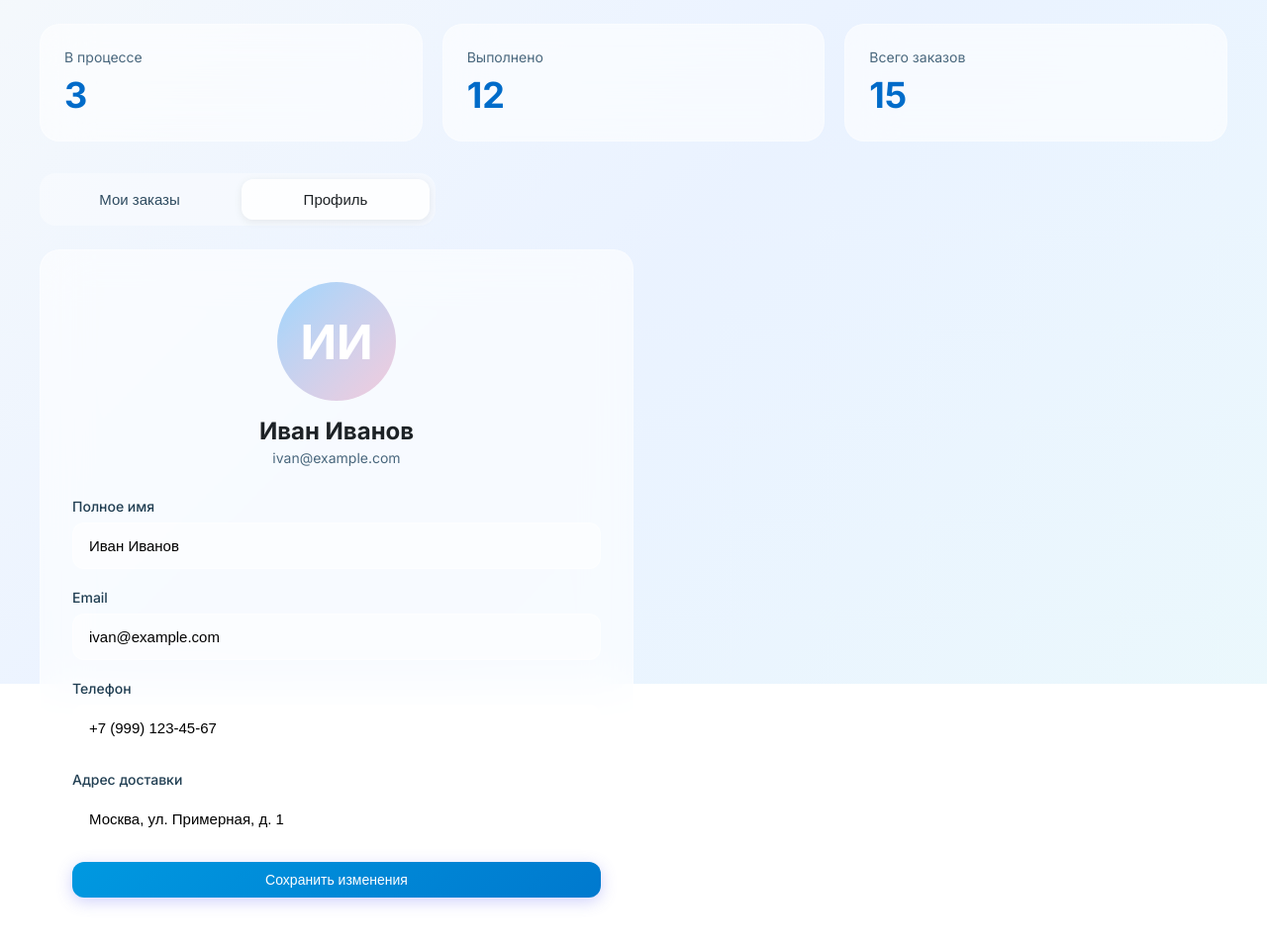
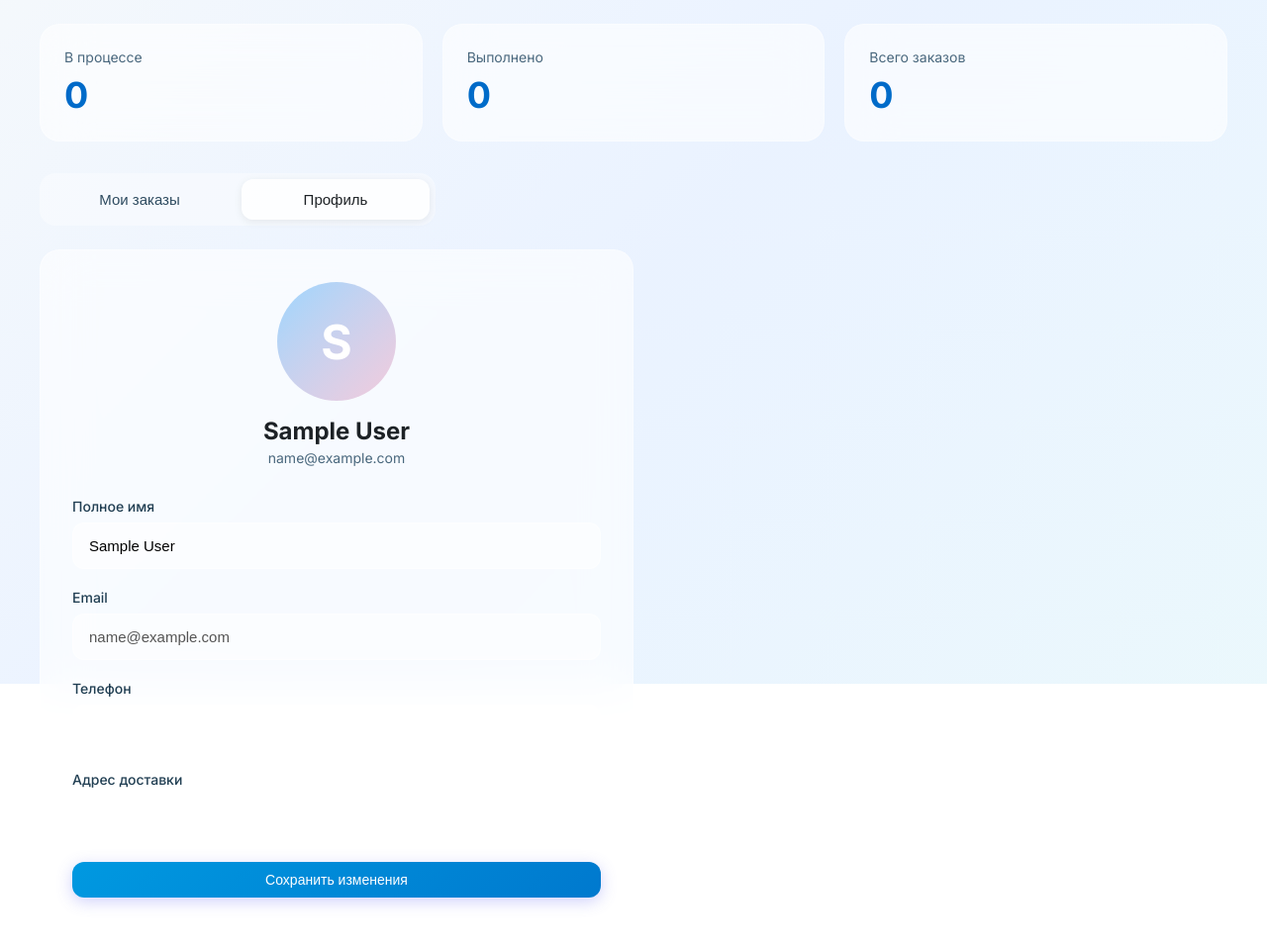
Before and after one commit to WorkHardDo/figurki-site, a Flask app: page /cabinet in a window 1280 px wide, after a click on "Профиль". Shown: the part 109-1069 px from the top of the page at 99% size. Run offline with Flask 3, Linux system fonts and the light colour scheme; the visitor is signed in with stand-in values (Sample User, id 1); data that the repository does not hold is empty.

Commit message:
полностью рабочий и допиленный лк

```diff
--- a/app.py
+++ b/app.py
@@ -33,6 +33,13 @@ class User(db.Model, UserMixin):
     email = db.Column(db.String(150), unique=True, nullable=False)
     password_hash = db.Column(db.String(200), nullable=False)
 
+    name = db.Column(db.String(100))
+    phone = db.Column(db.String(30))
+    address = db.Column(db.String(255))
+
+    orders = db.relationship('Order', backref='user', lazy=True)
+
+
 class Order(db.Model):
     id = db.Column(db.Integer, primary_key=True)
     user_id = db.Column(db.Integer, db.ForeignKey('user.id'), nullable=False)
@@ -43,7 +50,6 @@ class Order(db.Model):
     created_at = db.Column(db.DateTime, default=datetime.utcnow)
     status = db.Column(db.String(50), default='ожидает оплаты')
 
-    user = db.relationship('User', backref=db.backref('orders', lazy=True))
 
 # Создание всех таблиц при старте приложения
 with app.app_context():
@@ -85,32 +91,62 @@ def styles():
 # --- Аутентификация ---
 @app.route('/dashboard', methods=['GET', 'POST'])
 def dashboard():
+    # Если пользователь уже вошёл — ведём в кабинет
     if current_user.is_authenticated:
         return redirect(url_for('cabinet'))
 
     if request.method == 'POST':
-        action = request.form.get('action')  # "login" или "register"
-        email = request.form.get('email')
-        password = request.form.get('password')
+        action = request.form.get('action')  # login / register
 
+        # ---------------------- ЛОГИН ----------------------
         if action == 'login':
+            email = request.form.get('email')
+            password = request.form.get('password')
+
             user = User.query.filter_by(email=email).first()
+
             if user and check_password_hash(user.password_hash, password):
                 login_user(user)
                 return redirect(url_for('cabinet'))
+
             flash("Неверный email или пароль", "danger")
 
+        # ------------------- РЕГИСТРАЦИЯ -------------------
         elif action == 'register':
+            name = request.form.get("username")
+            email = request.form.get("email")
+            phone = request.form.get("phone")
+            address = request.form.get("address")
+            password = request.form.get("password")
+            confirm = request.form.get("confirm_password")
+
+            # Проверки
             if User.query.filter_by(email=email).first():
-                flash("Email уже зарегистрирован", "warning")
-            else:
-                hashed = generate_password_hash(password)
-                new_user = User(email=email, password_hash=hashed)
-                db.session.add(new_user)
-                db.session.commit()
-                flash("Регистрация успешна! Теперь войдите в систему.", "success")
+                flash("Этот email уже зарегистрирован", "warning")
+                return redirect(url_for('dashboard'))
+
+            if password != confirm:
+                flash("Пароли не совпадают", "danger")
+                return redirect(url_for('dashboard'))
+
+            # Создание пользователя
+            hashed = generate_password_hash(password)
+            new_user = User(
+                email=email,
+                password_hash=hashed,
+                name=name,
+                phone=phone,
+                address=address
+            )
+
+            db.session.add(new_user)
+            db.session.commit()
+
+            flash("Регистрация успешна! Теперь войдите в систему.", "success")
+            return redirect(url_for('dashboard'))
 
     return render_template('dashboard.html')
+
 
 @app.route('/logout')
 @login_required
@@ -123,8 +159,10 @@ def logout():
 @app.route('/cabinet')
 @login_required
 def cabinet():
+    # Получаем все заказы пользователя
     orders = Order.query.filter_by(user_id=current_user.id).all()
-    # Добавим определение цены прямо здесь
+
+    # Функция вычисления цены
     def get_price(size):
         if size == "small":
             return 3990
@@ -134,12 +172,25 @@ def cabinet():
             return 7990
         return 0
 
+    # Добавляем динамическое поле price + нормализуем статус
     for o in orders:
         o.price = get_price(o.size)
-        if not hasattr(o, "status") or not o.status:
+        if not getattr(o, "status", None):
             o.status = "ожидает оплаты"
 
-    return render_template('cabinet.html', user=current_user, orders=orders)
+    # Реальная статистика
+    in_progress = Order.query.filter_by(user_id=current_user.id, status="в процессе").count()
+    completed = Order.query.filter_by(user_id=current_user.id, status="готово").count()
+    total = Order.query.filter_by(user_id=current_user.id).count()
+
+    return render_template(
+        'cabinet.html',
+        user=current_user,
+        orders=orders,
+        in_progress=in_progress,
+        completed=completed,
+        total=total
+    )
 
 
 # --- Создание заказа ---
@@ -186,5 +237,30 @@ def update_status(order_id):
     else:
         return jsonify({'status': 'error', 'message': 'Нельзя изменить этот заказ'}), 400
 
+@app.route("/update_profile", methods=["POST"])
+@login_required
+def update_profile():
+    data = request.get_json()
+
+    if not data:
+        return jsonify({"status": "error", "message": "Нет данных"}), 400
+
+    name = data.get("name")
+    phone = data.get("phone")
+    address = data.get("address")
+
+    # Проверки
+    if not name:
+        return jsonify({"status": "error", "message": "Имя не может быть пустым"}), 400
+
+    # Обновляем пользователя
+    current_user.name = name
+    current_user.phone = phone
+    current_user.address = address
+
+    db.session.commit()
+
+    return jsonify({"status": "success", "message": "Профиль обновлён"})
+
 if __name__ == '__main__':
     app.run(debug=True)
--- a/templates/cabinet.html
+++ b/templates/cabinet.html
@@ -374,17 +374,18 @@
     <div class="stats-grid">
   <div class="stat-card">
     <div class="stat-label">В процессе</div>
-        <div class="stat-value">3</div>
+    <div class="stat-value">{{ in_progress }}</div>
   </div>
   <div class="stat-card">
     <div class="stat-label">Выполнено</div>
-        <div class="stat-value">12</div>
+    <div class="stat-value">{{ completed }}</div>
   </div>
   <div class="stat-card">
     <div class="stat-label">Всего заказов</div>
-        <div class="stat-value">15</div>
+    <div class="stat-value">{{ total }}</div>
   </div>
 </div>
+
 
     <div class="tabs">
       <button class="tab-btn active" onclick="switchTab('orders')">Мои заказы</button>
@@ -445,40 +446,69 @@
     <!-- Вкладка "Профиль" -->
 <div id="profile" class="tab-content">
   <div class="profile-card">
+
     <div class="profile-header">
-          <div class="profile-avatar">ИИ</div>
-          <h2 class="profile-name">Иван Иванов</h2>
-          <p class="profile-email">ivan@example.com</p>
+      <!-- Аватар: первые буквы имени -->
+      <div class="profile-avatar">
+        {{ user.name[:1] if user.name else 'П' }}
       </div>
 
+      <h2 class="profile-name">
+        {{ user.name if user.name else "Имя не указано" }}
+      </h2>
+
+      <p class="profile-email">{{ user.email }}</p>
+    </div>
+
+    <!-- Обновление профиля -->
     <form onsubmit="handleUpdateProfile(event)">
       <div class="form-group">
         <label for="profile-name">Полное имя</label>
-            <input type="text" id="profile-name" value="Иван Иванов">
+        <input
+          type="text"
+          id="profile-name"
+          value="{{ user.name or '' }}"
+          required>
       </div>
 
       <div class="form-group">
         <label for="profile-email">Email</label>
-            <input type="email" id="profile-email" value="ivan@example.com">
+        <input
+          type="email"
+          id="profile-email"
+          value="{{ user.email }}"
+          disabled>
       </div>
 
       <div class="form-group">
         <label for="profile-phone">Телефон</label>
-            <input type="tel" id="profile-phone" value="+7 (999) 123-45-67">
+        <input
+          type="tel"
+          id="profile-phone"
+          value="{{ user.phone or '' }}">
       </div>
 
       <div class="form-group">
         <label for="profile-address">Адрес доставки</label>
-            <input type="text" id="profile-address" value="Москва, ул. Примерная, д. 1">
+        <input
+          type="text"
+          id="profile-address"
+          value="{{ user.address or '' }}">
       </div>
 
-          <button type="submit" class="btn btn-primary" style="width: 100%;">Сохранить изменения</button>
+      <button type="submit" class="btn btn-primary" style="width: 100%;">
+        Сохранить изменения
+      </button>
     </form>
-      </div>
+
   </div>
 </div>
 
+
   <script>
+/* -------------------------------
+   Переключение вкладок
+-------------------------------- */
 function switchTab(tab) {
   document.querySelectorAll('.tab-btn').forEach(btn => btn.classList.remove('active'));
   document.querySelectorAll('.tab-content').forEach(content => content.classList.remove('active'));
@@ -487,28 +517,53 @@
   document.getElementById(tab).classList.add('active');
 }
 
+/* -------------------------------
+   Выход
+-------------------------------- */
 function handleLogout() {
   if (confirm('Вы уверены, что хотите выйти?')) {
-        // Здесь будет логика выхода на сервере Python
-        console.log('Logout');
-        alert('Вы вышли из аккаунта');
-        window.location.href = '/';
+    window.location.href = '/logout';
   }
 }
 
-    function handleUpdateProfile(event) {
+/* -------------------------------
+   Обновление профиля
+-------------------------------- */
+async function handleUpdateProfile(event) {
     event.preventDefault();
+
     const name = document.getElementById('profile-name').value;
-      const email = document.getElementById('profile-email').value;
     const phone = document.getElementById('profile-phone').value;
     const address = document.getElementById('profile-address').value;
 
-      // Здесь будет логика отправки на сервер Python
-      console.log('Update profile:', { name, email, phone, address });
+    try {
+        const res = await fetch("/update_profile", {
+            method: "POST",
+            headers: {
+                "Content-Type": "application/json"
+            },
+            body: JSON.stringify({ name, phone, address })
+        });
 
-      alert('Профиль успешно обновлён!');
+        const data = await res.json();
+
+        if (data.status === "success") {
+            alert("Профиль обновлён!");
+            location.reload();
+        } else {
+            alert("Ошибка: " + data.message);
         }
 
+    } catch (e) {
+        console.error(e);
+        alert("Ошибка при обновлении профиля.");
+    }
+}
+
+
+/* -------------------------------
+   Кнопки оплаты
+-------------------------------- */
 document.querySelectorAll('.pay-btn').forEach(button => {
   button.addEventListener('click', async () => {
     const orderId = button.dataset.id;
@@ -521,8 +576,8 @@
       const data = await res.json();
 
       if (data.status === 'success') {
-        alert('✅ Оплата прошла, заказ теперь в процессе!');
-        location.reload(); // можно заменить на динамическое обновление
+        alert('✅ Оплата прошла! Статус заказа: В процессе.');
+        location.reload();
       } else {
         alert('⚠️ ' + data.message);
         button.disabled = false;
@@ -537,5 +592,6 @@
   });
 });
 </script>
+
 </body>
 </html>
```
Also changed, not shown: templates/dashboard.html (+7 -2 lines), static/uploads/Screenshot_1.png. Lines whose indentation alone changed are shown as unchanged.
